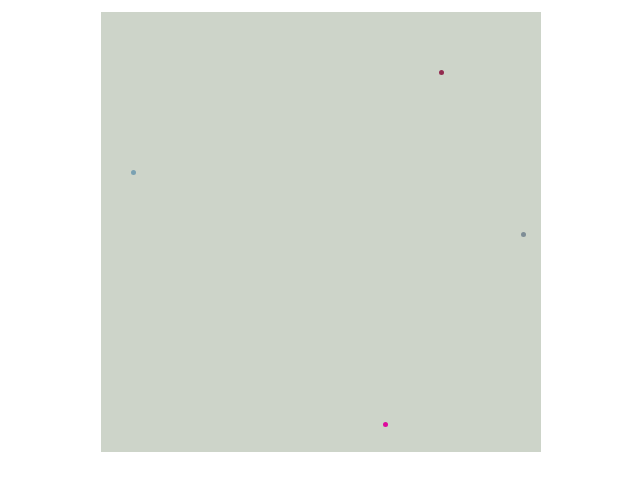
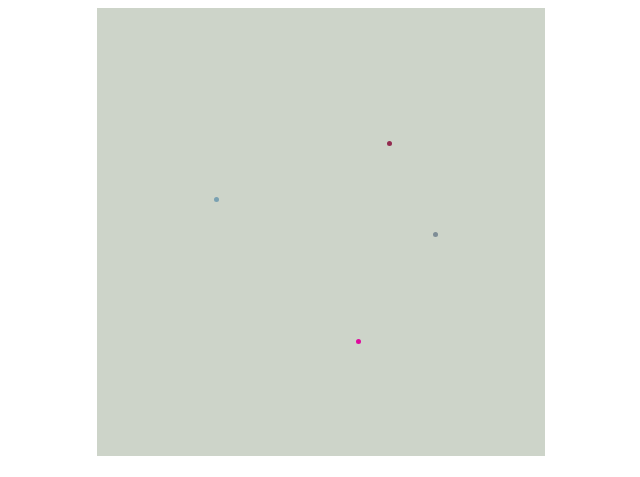
Before and after one commit to Alivki/learning-projects, a plain HTML site: page dataVizComponents/pie.html in a window 1280 px wide. Shown: the part 208-685 px from the top of the page, 319-959 px from the left. Drawn offline with nearby package versions, Linux system fonts and the light colour scheme.

Commit message:
tried implementing vectors, starting again

```diff
--- a/dataVizComponents/app.js
+++ b/dataVizComponents/app.js
@@ -35,7 +35,7 @@ function calculatePointPositions(values, i) {
     const center = calculateCenter();
     const prosentage = calculateProsentage(values, i);
 
-    const r = 200;
+    const r = calculateRadius();
     // const random = Math.floor(Math.random() * 360);
     const random = 0;
 
@@ -72,6 +72,11 @@ function calculateCenter() {
     }
 }
 
+function calculateRadius() {
+    const windowWidth = window.innerWidth;
+    return (windowWidth * 0.175) / 2;
+}
+
 window.addEventListener("resize", () => {
     draw();
 })
--- a/dataVizComponents/style.css
+++ b/dataVizComponents/style.css
@@ -63,8 +63,8 @@ main {
 
 #chartContainer {
     background-color: rgb(205, 212, 201);
-    height: 55vh;
-    width: 55vh;
+    height: 35vw;
+    width: 35vw;
 }
 
 #dot {
```
